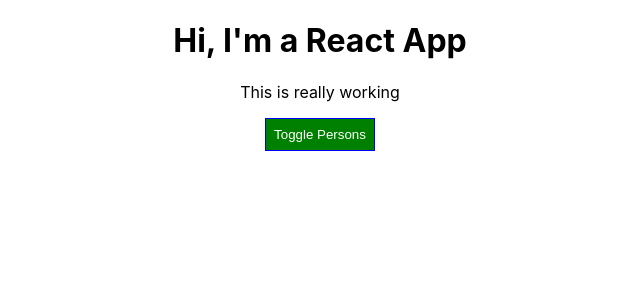
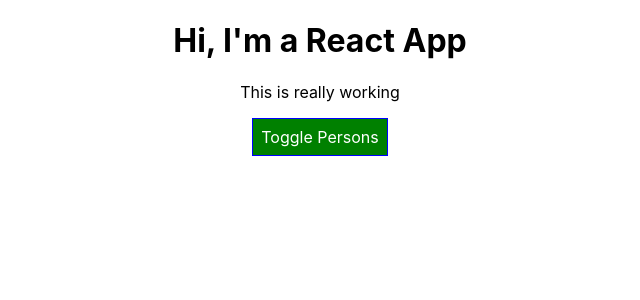
Before and after one commit to ianchou19/React-JS-Best-Practice, a React (Create React App) app: page / in a window 1280 px wide. Shown: the top 300 px of the page, without its empty margins (320-960 px from the left). Built offline with nearby package versions, Linux system fonts and the light colour scheme.

Commit message:
Styled Components & Dynamic Styles

```diff
--- a/src/App.js
+++ b/src/App.js
@@ -5,14 +5,15 @@
 import Person from "./Person/Person";
 
 const StyleButton = styled.button`
-  background-color: green;
+  background-color: ${(props) => (props.alt ? "red" : "green")};
   color: white;
+  font: inherit;
   border: 1px solid blue;
   padding: 8px;
   cursor: pointer;
 
   &:hover {
-    background-color: lightgreen;
+    background-color: ${(props) => (props.alt ? "salmon" : "lightgreen")};
     color: black;
   }
 `;
@@ -88,11 +89,11 @@
         </div>
       );
 
-      style.backgroundColor = "red";
-      style[":hover"] = {
-        backgroundColor: "salmon",
-        color: "black",
-      };
+      // style.backgroundColor = "red";
+      // style[":hover"] = {
+      //   backgroundColor: "salmon",
+      //   color: "black",
+      // };
     }
 
     let classes = [];
@@ -107,7 +108,10 @@
       <div className="App">
         <h1>Hi, I'm a React App</h1>
         <p className={classes.join(" ")}> This is really working</p>
-        <StyleButton onClick={this.togglePersonsHandler}>
+        <StyleButton
+          alt={this.state.showPersons}
+          onClick={this.togglePersonsHandler}
+        >
           Toggle Persons
         </StyleButton>
         {persons}
```
